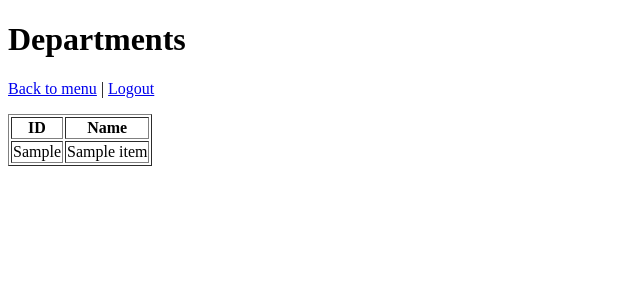
After one commit to gravitylens/employees-app, a Flask app: page /departments in a window 1280 px wide. The commit adds this page. Shown: the top 300 px of the page, without its empty margins (0-640 px from the left). Run offline with Flask 3, Linux system fonts and the light colour scheme; the visitor is signed in with stand-in values (Sample User, id 1); a database or web service that is not in the repository returns one stand-in record (values such as "Sample title"); data that the repository does not hold is empty.

Commit message:
Add menu page and department list to web UI

```diff
--- a/web/app.py
+++ b/web/app.py
@@ -40,9 +40,24 @@ def logout():
 @app.route('/')
 @login_required
 def index():
+    """Main menu after successful login."""
+    return render_template('index.html')
+
+
+@app.route('/employees')
+@login_required
+def employees():
     resp = requests.get(f"{API_BASE}/employees", params={'limit': 10})
     employees = resp.json() if resp.ok else []
-    return render_template('index.html', employees=employees)
+    return render_template('employees.html', employees=employees)
+
+
+@app.route('/departments')
+@login_required
+def departments():
+    resp = requests.get(f"{API_BASE}/departments")
+    departments = resp.json() if resp.ok else []
+    return render_template('departments.html', departments=departments)
 
 if __name__ == '__main__':
     app.run(host='0.0.0.0', port=443, ssl_context=('certs/server-cert.pem', 'certs/server-key.pem'))
--- /dev/null
+++ b/web/templates/departments.html
@@ -0,0 +1,19 @@
+<!doctype html>
+<html>
+<head>
+    <title>Departments</title>
+</head>
+<body>
+    <h1>Departments</h1>
+    <p><a href="{{ url_for('index') }}">Back to menu</a> | <a href="{{ url_for('logout') }}">Logout</a></p>
+    <table border="1">
+        <tr><th>ID</th><th>Name</th></tr>
+        {% for d in departments %}
+        <tr>
+            <td>{{ d.dept_no }}</td>
+            <td>{{ d.dept_name }}</td>
+        </tr>
+        {% endfor %}
+    </table>
+</body>
+</html>
```
Also changed, not shown: web/templates/employees.html (added, +22 -0 lines), web/templates/index.html (+6 -14 lines), README.md.
